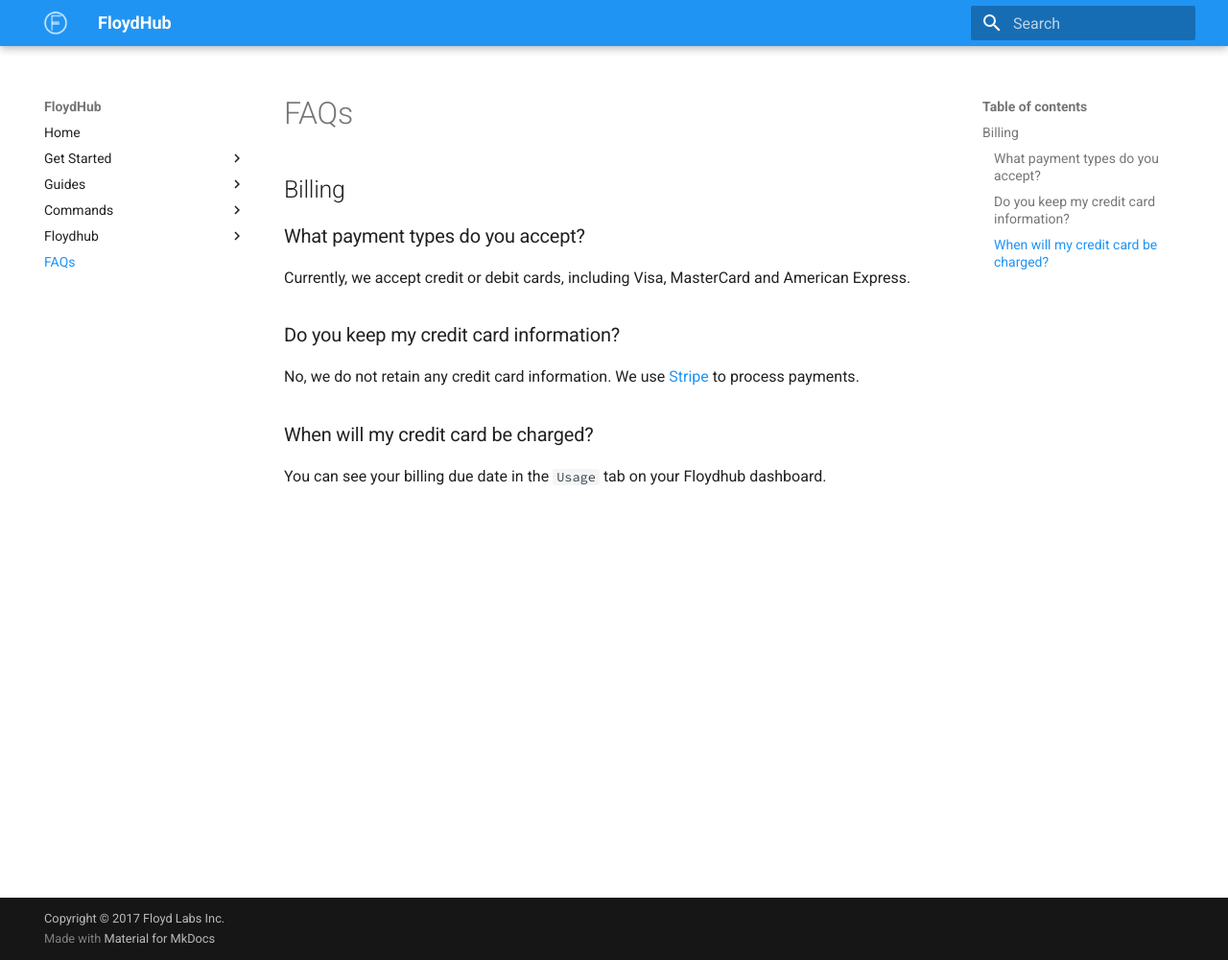
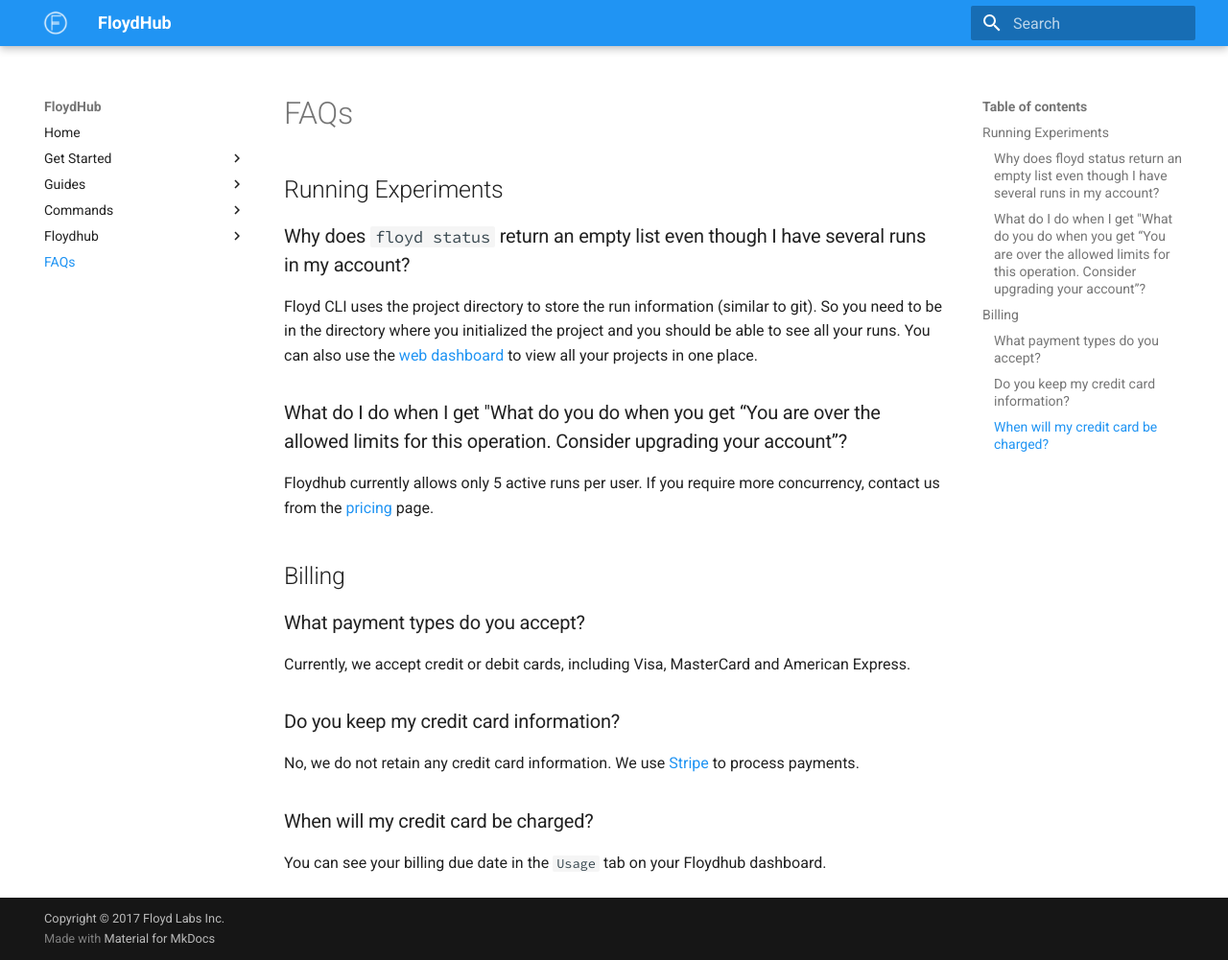
Before and after one commit to floydhub/floyd-docs, an MkDocs documentation site: the page built from docs/faq.md, in a window 1280 px wide and 1001 px high. Shown: the whole window at 96% size. Built offline with MkDocs 1.6.1 and Material for MkDocs 9.7.7, drawn with Linux system fonts in a browser that asks for light colours; old or Windows-style settings are respelled for this version of MkDocs.

```diff
--- a/docs/faq.md
+++ b/docs/faq.md
@@ -1,3 +1,17 @@
+## Running Experiments
+
+### Why does `floyd status` return an empty list even though I have several runs in my account?
+
+Floyd CLI uses the project directory to store the run information (similar to git). So you need
+to be in the directory where you initialized the project and you should be able to see all your
+runs. You can also use the [web dashboard](https://www.floydhub.com/experiments) to view all your
+projects in one place.
+
+### What do I do when I get "What do you do when you get “You are over the allowed limits for this operation. Consider upgrading your account”?
+
+Floydhub currently allows only 5 active runs per user. If you require more concurrency, contact
+us from the [pricing](http://localhost:3000/pricing) page.
+
 ## Billing
 
 ### What payment types do you accept?
```
Also changed, not shown: docs/guides/style_transfer.md (+4 -3 lines).
